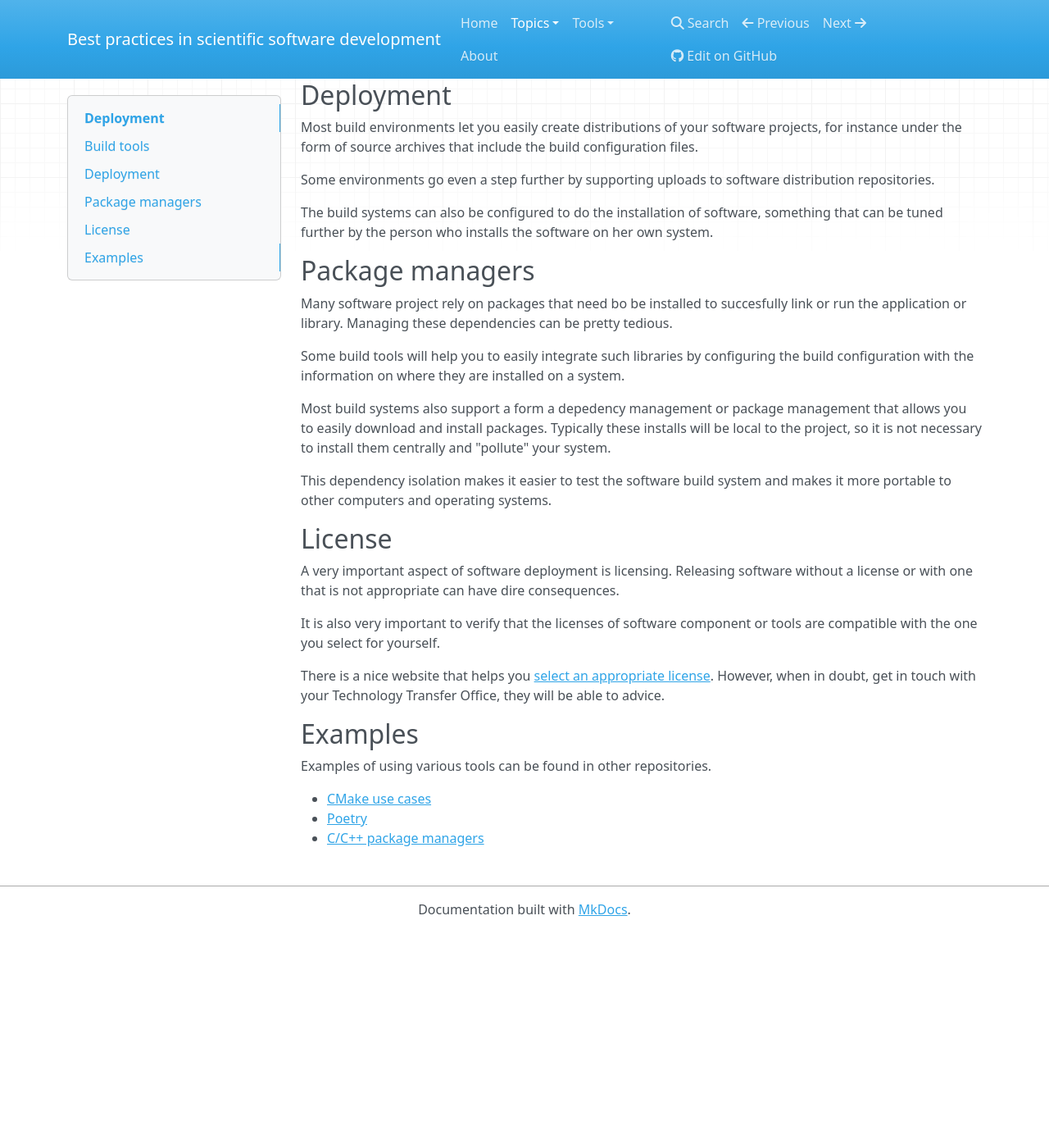
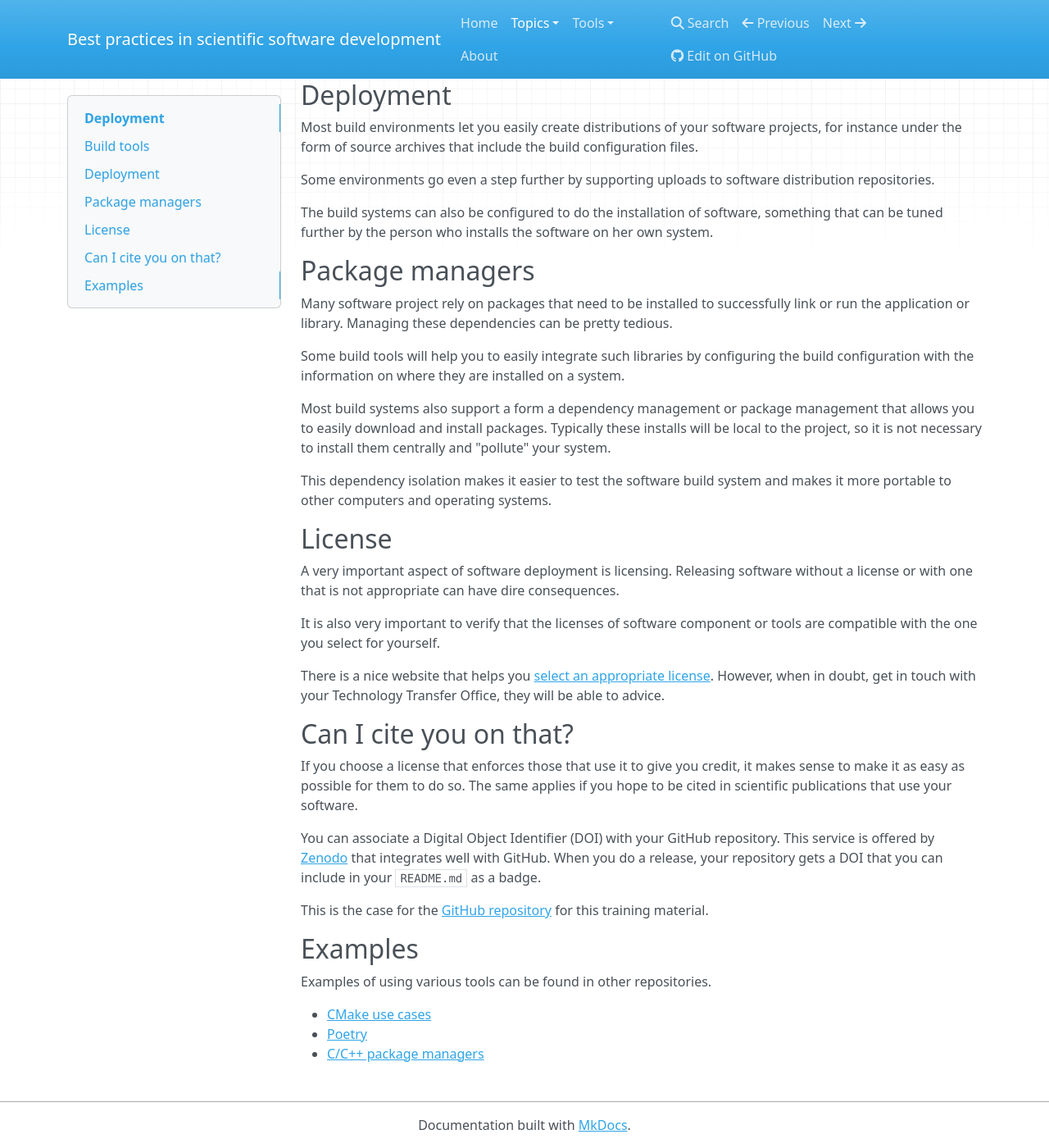
Before and after one commit to gjbex/Best-practices-for-scientific-computing, an MkDocs documentation site: the page built from docs/deployment.md, in a window 1280 px wide and 1400 px high, scrolled down 444 px. Shown: the whole window at 82% size. Built offline with MkDocs 1.6.1, drawn with Linux system fonts in a browser that asks for light colours; nearby versions of some CDN libraries; before the commit the page ends 1581 px from its top, so only the background shows below that; some of the changed text lies outside the part shown.

Commit message:
Add section on DOIs

```diff
--- a/docs/deployment.md
+++ b/docs/deployment.md
@@ -38,7 +38,7 @@ her own system.
 
 ## Package managers
 
-Many software project rely on packages that need bo be installed to succesfully
+Many software project rely on packages that need to be installed to successfully
 link or run the application or library.  Managing these dependencies can be
 pretty tedious.
 
@@ -46,7 +46,7 @@ Some build tools will help you to easily integrate such libraries by configuring
 the build configuration with the information on where they are installed on a
 system.
 
-Most build systems also support a form a depedency management or package
+Most build systems also support a form a dependency management or package
 management that allows you to easily download and install packages.  Typically
 these installs will be local to the project, so it is not necessary to install
 them centrally and "pollute" your system.
@@ -69,6 +69,22 @@ license](https://choosealicense.com/).  However, when in doubt, get in touch
 with your Technology Transfer Office, they will be able to advice.
 
 
+## Can I cite you on that?
+
+If you choose a license that enforces those that use it to give you credit, it
+makes sense to make it as easy as possible for them to do so.  The same applies
+if you hope to be cited in scientific publications that use your software.
+
+You can associate a Digital Object Identifier (DOI) with your GitHub
+repository. This service is offered by [Zenodo](https://zenodo.org/) that
+integrates well with GitHub.  When you do a release, your repository gets a DOI
+that you can include in your `README.md` as a badge.
+
+This is the case for the [GitHub
+repository](https://github.com/gjbex/Best-practices-in-programming) for this
+training material.
+
+
 ## Examples
 
 Examples of using various tools can be found in other repositories.
```
Also changed, not shown: other parts of docs/deployment.md (+1 -1 lines), docs/tools/general.md (+7 -0 lines).
